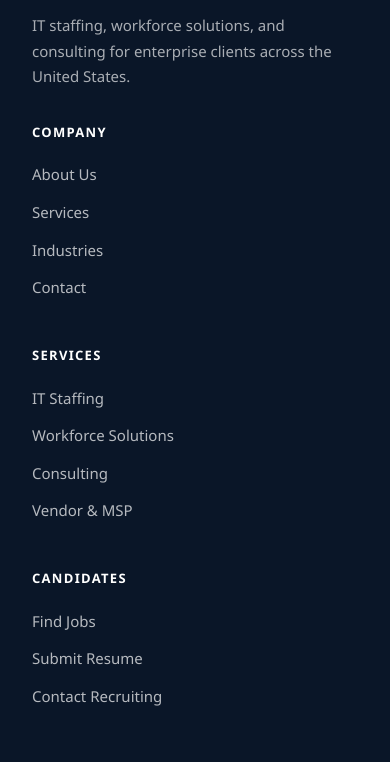
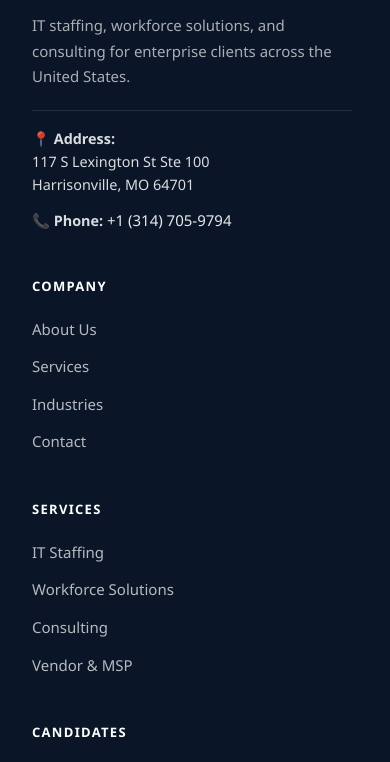
Before and after one commit to Kosanah/getivasolutions, a website: page index.html in a window 390 px wide. Shown: the part 10305-11067 px from the top of the page. Drawn offline with Linux system fonts and the light colour scheme.

Commit message:
Add company address and phone number to footer

```diff
--- a/index.html
+++ b/index.html
@@ -498,6 +498,10 @@
         </a>
         <p class="footer-tagline">We Get It Done For You.</p>
         <p>IT staffing, workforce solutions, and consulting for enterprise clients across the United States.</p>
+        <div class="footer-contact-info">
+          <p><strong>📍 Address:</strong><br>117 S Lexington St Ste 100<br>Harrisonville, MO 64701</p>
+          <p><strong>📞 Phone:</strong> <a href="tel:+13147059794">+1 (314) 705-9794</a></p>
+        </div>
       </div>
       <div>
         <h4>Company</h4>
--- a/styles.css
+++ b/styles.css
@@ -2807,6 +2807,29 @@ body.menu-open .nav-backdrop {
   text-decoration: underline;
 }
 
+/* Footer Contact Info */
+.footer-contact-info {
+  margin-top: 20px;
+  padding-top: 16px;
+  border-top: 1px solid rgba(255,255,255,0.1);
+}
+
+.footer-contact-info p {
+  margin: 0 0 12px 0;
+  font-size: 0.9rem;
+  color: rgba(255,255,255,0.85);
+  line-height: 1.6;
+}
+
+.footer-contact-info a {
+  color: rgba(255,255,255,0.9);
+  font-weight: 500;
+}
+
+.footer-contact-info a:hover {
+  color: var(--color-primary);
+}
+
 .footer-bottom {
   max-width: var(--max-width);
   margin: 0 auto;
```
Also changed, not shown: about.html (+4 -0 lines), candidates.html (+4 -0 lines), contact.html (+4 -0 lines), industries.html (+4 -0 lines), services.html (+4 -0 lines).
